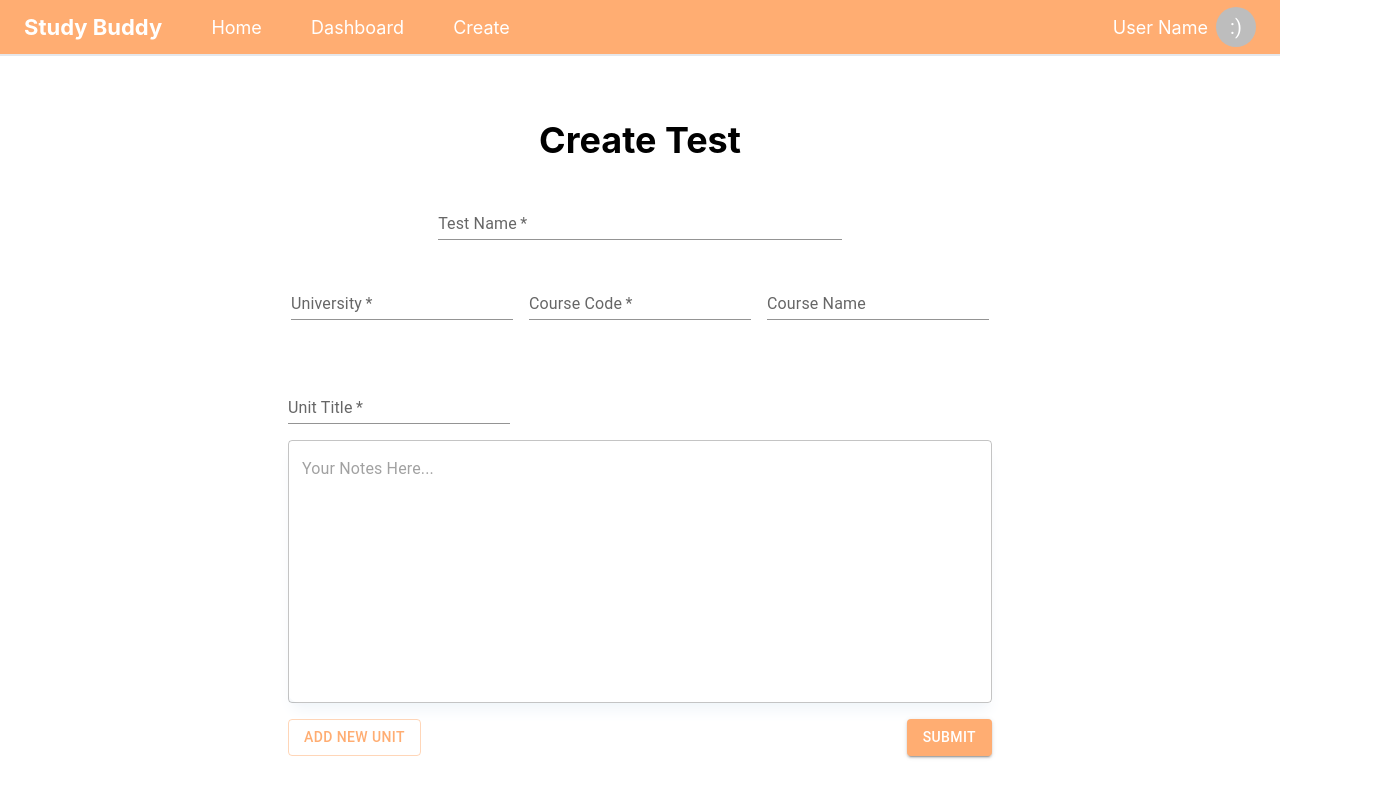
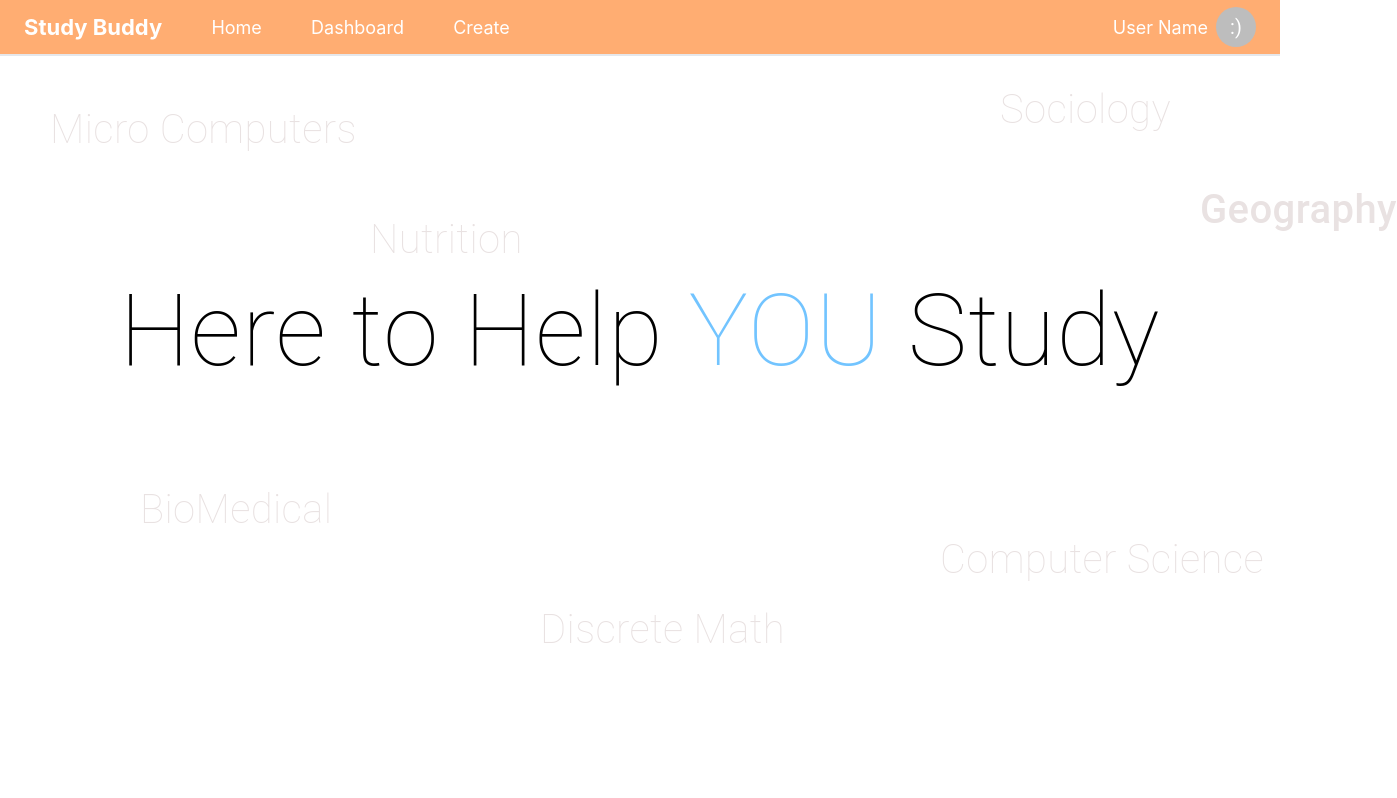
Before and after one commit to DanWang725/Hawkhacks-2024, a React (Create React App) app: page / in a window 1280 px wide. Shown: the top 798 px of the page, 1397 px wide, since content can reach past the window. Built offline with nearby package versions, Linux system fonts and the light colour scheme.

Commit message:
Hi All Home Page!

```diff
--- a/src/App.js
+++ b/src/App.js
@@ -7,6 +7,7 @@ import { retrieveTests } from '../../Hawkhacks-2024/src/api/tests';
 import DashboardPage from './DashboardPage.js';
 import Navbar from './navbar.js';
 import QuizPage from './screens/QuizPage.js';
+import HomePage from './screens/HomePage.js';
 
 const theme = createTheme({
   palette: {
@@ -23,7 +24,8 @@ const App = () => {
 
         <Routes>
           <Route path="/">
-            <Route index element={<CreateTest />} />
+            <Route index element={<HomePage />} />
+            <Route path="home" element={<HomePage/>} />
             <Route path="dashboard" element={<DashboardPage />} />
             <Route path="create" element={<CreateTest />} />
             <Route path="test/:id" element={<QuizPage />} />
--- /dev/null
+++ b/src/screens/HomePage.js
@@ -0,0 +1,117 @@
+import {
+    Typography,
+    Button,
+} from '@mui/material';
+
+
+
+const HomePage = () => {
+    return (
+        <div>
+            <Typography
+                variant="body1"
+                fontSize = {100}
+                color = "#000000"
+                sx = {{
+                    textAlign: 'center',
+                    marginTop: 25,
+                    fontWeight: 100,
+                }}
+            > Here to Help <font color='#72C4FF'>YOU</font> Study</Typography>
+
+
+            <Typography
+                variant="body1"
+                fontSize = {40}
+                color = "#E9E2E2"
+                sx = {{
+                    textAlign: 'center',
+                    fontWeight: 50,
+                    position: 'absolute',
+                    top : 100,
+                    left : 50,
+                }}
+            > {'Micro Computers'}</Typography>
+
+            <Typography
+                variant="body1"
+                fontSize = {40}
+                color = "#E9E2E2"
+                sx = {{
+                    textAlign: 'center',
+                    fontWeight: 50,
+                    position: 'absolute',
+                    top : 480,
+                    left : 140,
+                }}
+            > {'BioMedical'}</Typography>
+
+            <Typography
+                variant="body1"
+                fontSize = {40}
+                color = "#E9E2E2"
+                sx = {{
+                    textAlign: 'center',
+                    fontWeight: 50,
+                    position: 'absolute',
+                    top : 210,
+                    left : 370,
+                }}
+            > {'Nutrition'}</Typography>
+
+            <Typography
+                variant="body1"
+                fontSize = {40}
+                color = "#E9E2E2"
+                sx = {{
+                    textAlign: 'center',
+                    fontWeight: 50,
+                    position: 'absolute',
+                    top : 600,
+                    left : 540,
+                }}
+            > {'Discrete Math'}</Typography>
+
+            <Typography
+                variant="body1"
+                fontSize = {40}
+                color = "#E9E2E2"
+                sx = {{
+                    textAlign: 'center',
+                    fontWeight: 50,
+                    position: 'absolute',
+                    top : 80,
+                    left : 1000,
+                }}
+            > {'Sociology'}</Typography>
+
+            <Typography
+                variant="body1"
+                fontSize = {40}
+                color = "#E9E2E2"
+                sx = {{
+                    textAlign: 'center',
+                    fontWeight: 50,
+                    position: 'absolute',
+                    top : 530,
+                    left : 940,
+                }}
+            > {'Computer Science'}</Typography>
+
+            <Typography
+                variant="body1"
+                fontSize = {40}
+                color = "#E9E2E2"
+                sx = {{
+                    textAlign: 'center',
+                    fontWeight: 500,
+                    position: 'absolute',
+                    top : 180,
+                    left : 1200,
+                }}
+            > {'Geography'}</Typography>
+        </div>
+    )
+}
+
+export default HomePage;
```
